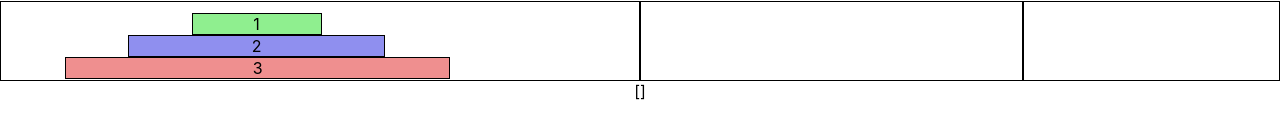
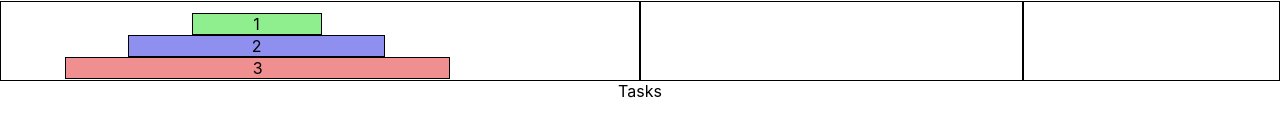
Before and after one commit to KoinoEngineering/react-study, a React (Create React App) app: page /Hanoi in a window 1280 px wide. Shown: the part 509-648 px from the top of the page. Built offline with nearby package versions, Linux system fonts and the light colour scheme.

Commit message:
#25 Add Tasks

```diff
--- a/src/Pages/Hanoi/Hanoi.tsx
+++ b/src/Pages/Hanoi/Hanoi.tsx
@@ -132,7 +132,10 @@ const Hanoi: React.FC<IHanoiProps> = (props: IHanoiProps) => {
                 series={series}
             />
         </div>
-        <div>{JSON.stringify(tasks)}</div>
+        <div>
+            <div>Tasks</div>
+            <div>{tasks.map((task, idx) => { return <div key={JSON.stringify(task) + "_" + idx}>{task.join(" -> ")}</div>; })}</div>
+        </div>
     </div>;
 };
 
```
